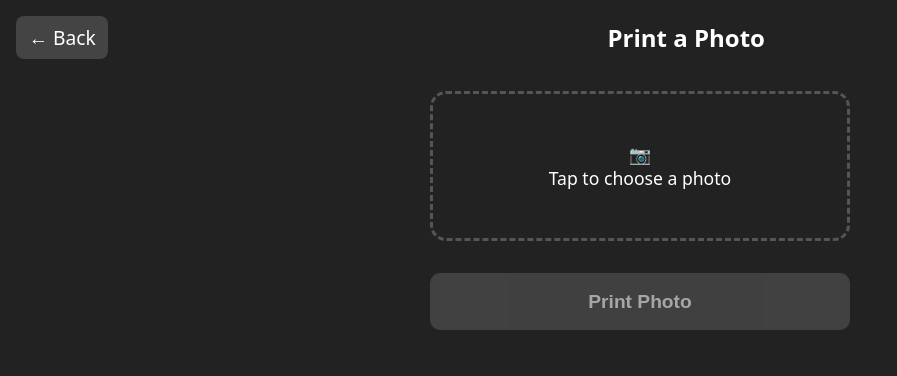
After one commit to jon-collins/FMCafe, a Flask app: page /photo in a window 1280 px wide. The commit adds this page. Shown: the top 376 px of the page, without its empty margins (0-897 px from the left). Run offline with Flask 3, Linux system fonts and the light colour scheme.

Commit message:
Add photo printing functionality

```diff
--- a/src/fmcafe/kiosk/app.py
+++ b/src/fmcafe/kiosk/app.py
@@ -6,6 +6,7 @@ its throttle with the GPIO buttons) on the Pi.
 """
 
 from flask import Flask, abort, jsonify, render_template, request, send_file
+from PIL import Image
 
 from fmcafe.printer.interface import Printer
 from fmcafe.printer.mock import MockPrinter
@@ -15,14 +16,21 @@ from fmcafe.receipts.order import THEME_MODULES, build_receipt_from_cart
 
 from .icons import icon_path, initials, slugify, tile_color
 
+MAX_UPLOAD_BYTES = 15 * 1024 * 1024
+
 
 def create_app(printer: Printer, throttle: Throttle) -> Flask:
     app = Flask(__name__)
+    app.config["MAX_CONTENT_LENGTH"] = MAX_UPLOAD_BYTES
     app.jinja_env.filters["tile_color"] = tile_color
     app.jinja_env.filters["initials"] = initials
     app.jinja_env.filters["format_price"] = format_price
     app.jinja_env.filters["slugify"] = slugify
     app.jinja_env.filters["has_icon"] = lambda name: icon_path(name) is not None
+
+    @app.errorhandler(413)
+    def too_large(_exc):
+        return jsonify(status="too_large"), 413
 
     @app.route("/")
     def index():
@@ -78,6 +86,33 @@ def create_app(printer: Printer, throttle: Throttle) -> Flask:
 
         return jsonify(status="printed")
 
+    @app.route("/photo")
+    def photo():
+        return render_template("photo.html")
+
+    @app.route("/api/print-photo", methods=["POST"])
+    def print_photo():
+        file = request.files.get("photo")
+        if file is None or file.filename == "":
+            return jsonify(status="empty"), 400
+
+        try:
+            image = Image.open(file.stream)
+            image.load()  # decode now, so a corrupt file errors here, not mid-print
+        except Exception:
+            return jsonify(status="invalid_image"), 400
+
+        if not throttle.ready():
+            return jsonify(status="cooling_down"), 429
+
+        try:
+            printer.print_photo(image)
+        except Exception as exc:
+            print(f"[kiosk] printer error: {exc}")
+            return jsonify(status="printer_offline"), 503
+
+        return jsonify(status="printed")
+
     return app
 
 
--- a/src/fmcafe/kiosk/templates/index.html
+++ b/src/fmcafe/kiosk/templates/index.html
@@ -72,6 +72,10 @@
         {{ info.title }}
       </a>
     {% endfor %}
+    <a href="{{ url_for('photo') }}">
+      <span class="theme-icon" style="background: #555; font-size: 3rem;">📷</span>
+      Print a Photo
+    </a>
   </div>
 </body>
 </html>
--- /dev/null
+++ b/src/fmcafe/kiosk/templates/photo.html
@@ -0,0 +1,146 @@
+<!doctype html>
+<html lang="en">
+<head>
+  <meta charset="utf-8">
+  <meta name="viewport" content="width=device-width, initial-scale=1, user-scalable=no">
+  <title>Print a Photo</title>
+  <style>
+    * { box-sizing: border-box; -webkit-tap-highlight-color: transparent; }
+    body {
+      font-family: system-ui, sans-serif;
+      background: #222;
+      color: #fff;
+      margin: 0;
+      padding: 1rem;
+    }
+    header { display: flex; align-items: center; justify-content: space-between; }
+    header a {
+      color: #fff;
+      text-decoration: none;
+      font-size: 1.2rem;
+      padding: 0.5rem 0.8rem;
+      background: #444;
+      border-radius: 8px;
+    }
+    h1 { font-size: 1.5rem; margin: 0; }
+
+    .picker {
+      display: block;
+      max-width: 420px;
+      margin: 2rem auto;
+      padding: 3rem 1rem;
+      text-align: center;
+      border: 3px dashed #555;
+      border-radius: 16px;
+      cursor: pointer;
+    }
+    .picker span { display: block; font-size: 1.1rem; }
+    input[type="file"] { display: none; }
+
+    #preview-wrap { max-width: 420px; margin: 1.5rem auto; text-align: center; }
+    #preview {
+      max-width: 100%;
+      max-height: 50vh;
+      border-radius: 12px;
+      display: none;
+    }
+
+    #print-btn {
+      display: block;
+      max-width: 420px;
+      width: 100%;
+      margin: 1.5rem auto 0;
+      padding: 1.1rem;
+      font-size: 1.2rem;
+      font-weight: bold;
+      border: none;
+      border-radius: 10px;
+      background: #2e8b57;
+      color: #fff;
+      cursor: pointer;
+    }
+    #print-btn:disabled { background: #555; opacity: 0.6; }
+    #status { text-align: center; margin-top: 0.75rem; min-height: 1.2rem; }
+  </style>
+</head>
+<body>
+  <header>
+    <a href="{{ url_for('index') }}">&larr; Back</a>
+    <h1>Print a Photo</h1>
+    <span></span>
+  </header>
+
+  <label class="picker" id="picker">
+    <span>📷</span>
+    <span>Tap to choose a photo</span>
+    <input type="file" id="file-input" accept="image/*" capture="environment">
+  </label>
+
+  <div id="preview-wrap">
+    <img id="preview" alt="">
+  </div>
+
+  <button id="print-btn" disabled>Print Photo</button>
+  <div id="status"></div>
+
+  <script>
+    const fileInput = document.getElementById("file-input");
+    const preview = document.getElementById("preview");
+    const printBtn = document.getElementById("print-btn");
+    const statusEl = document.getElementById("status");
+
+    function setStatus(message) {
+      statusEl.textContent = message;
+    }
+
+    fileInput.addEventListener("change", () => {
+      const file = fileInput.files[0];
+      if (!file) return;
+
+      preview.src = URL.createObjectURL(file);
+      preview.style.display = "block";
+      printBtn.disabled = false;
+      setStatus("");
+    });
+
+    printBtn.addEventListener("click", async () => {
+      const file = fileInput.files[0];
+      if (!file) {
+        setStatus("Choose a photo first!");
+        return;
+      }
+
+      printBtn.disabled = true;
+      setStatus("Printing...");
+
+      const formData = new FormData();
+      formData.append("photo", file);
+
+      try {
+        const response = await fetch("/api/print-photo", { method: "POST", body: formData });
+        const data = await response.json().catch(() => ({}));
+
+        if (response.ok) {
+          setStatus("Photo sent to the printer! 🧾");
+          fileInput.value = "";
+          preview.style.display = "none";
+        } else if (data.status === "cooling_down") {
+          setStatus("Printer's still warming up from the last print — try again shortly.");
+        } else if (data.status === "printer_offline") {
+          setStatus("Printer isn't connected right now — check the cable and try again.");
+        } else if (data.status === "too_large") {
+          setStatus("That photo is too big — try a smaller one.");
+        } else if (data.status === "invalid_image") {
+          setStatus("That doesn't look like a photo — try a different file.");
+        } else {
+          setStatus("Couldn't print that photo.");
+        }
+      } catch (err) {
+        setStatus("Couldn't reach the printer.");
+      } finally {
+        printBtn.disabled = false;
+      }
+    });
+  </script>
+</body>
+</html>
--- a/src/fmcafe/printer/interface.py
+++ b/src/fmcafe/printer/interface.py
@@ -1,9 +1,12 @@
 """Common interface implemented by both printer backends."""
 
 from typing import Protocol
+
+from PIL import Image
 
 from fmcafe.receipts.base import Receipt
 
 
 class Printer(Protocol):
     def print_receipt(self, receipt: Receipt) -> None: ...
+    def print_photo(self, image: Image.Image) -> None: ...
--- a/src/fmcafe/receipts/base.py
+++ b/src/fmcafe/receipts/base.py
@@ -10,12 +10,10 @@ from pathlib import Path
 
 from PIL import Image
 
+from fmcafe.printer.imaging import PRINTER_WIDTH_PX, resize_to_printer_width
+
 SILLY_WEIGHT = 0.1
 """Relative pick weight for silly/funny menu items vs. a normal item's weight of 1.0."""
-
-# Epson TM-T20II printable width at 203 dpi (72mm / 576px), per its
-# escpos-printer-db capability profile.
-PRINTER_WIDTH_PX = 576
 
 CURRENCY_SYMBOL = "£"
 
@@ -85,6 +83,4 @@ def logo_path(theme: str) -> Path | None:
 
 def load_full_width_logo(logo: Path, width: int = PRINTER_WIDTH_PX) -> Image.Image:
     """Load a logo and resize it to span the full receipt width, keeping aspect ratio."""
-    image = Image.open(logo)
-    height = round(image.height * (width / image.width))
-    return image.resize((width, height))
+    return resize_to_printer_width(Image.open(logo), width)
```
Also changed, not shown: src/fmcafe/printer/driver.py (+18 -0 lines), src/fmcafe/printer/imaging.py (added, +35 -0 lines), src/fmcafe/printer/mock.py (+8 -0 lines), tests/test_imaging.py (added, +31 -0 lines), tests/test_kiosk.py (+81 -0 lines), tests/test_malfunction.py (+23 -0 lines).
